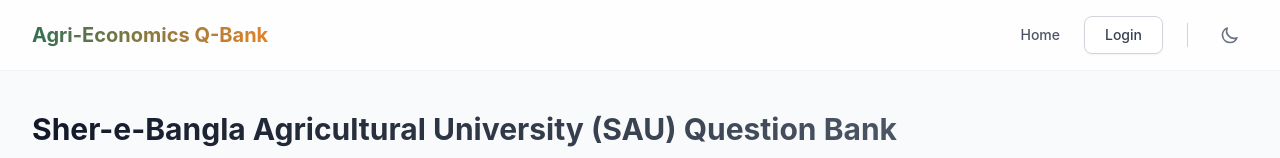
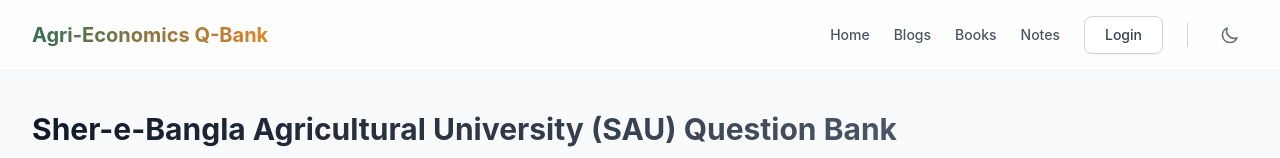
Before and after one commit to Adnan-Eram-Argho/question-bank-app, a React (Vite) app in the folder frontend/: page / in a window 1280 px wide. Shown: the top 158 px of the page. Built offline with nearby package versions, Linux system fonts and the light colour scheme; no server answers; the database is empty.

Commit message:
new buttons added

```diff
--- a/frontend/src/components/Layout.tsx
+++ b/frontend/src/components/Layout.tsx
@@ -76,6 +76,16 @@
                             Home
                         </Link>
 
+                        <button onClick={() => alert('Coming soon')} className="text-sm font-medium text-gray-600 hover:text-primary-600 dark:text-gray-300 dark:hover:text-primary-400 transition-colors">
+                            Blogs
+                        </button>
+                        <button onClick={() => alert('Coming soon')} className="text-sm font-medium text-gray-600 hover:text-primary-600 dark:text-gray-300 dark:hover:text-primary-400 transition-colors">
+                            Books
+                        </button>
+                        <button onClick={() => alert('Coming soon')} className="text-sm font-medium text-gray-600 hover:text-primary-600 dark:text-gray-300 dark:hover:text-primary-400 transition-colors">
+                            Notes
+                        </button>
+
                         {user ? (
                             <>
                                 {(role === 'admin' || role === 'collector') && (
@@ -133,6 +143,16 @@
                             <Link to="/" onClick={closeMobileMenu} className="block px-3 py-3 rounded-lg text-base font-medium text-gray-800 dark:text-gray-200 hover:bg-primary-50 hover:text-primary-700 dark:hover:bg-gray-800 dark:hover:text-primary-400 transition-colors">
                                 Home
                             </Link>
+
+                            <button onClick={() => { alert('Coming soon'); closeMobileMenu(); }} className="text-left w-full block px-3 py-3 rounded-lg text-base font-medium text-gray-800 dark:text-gray-200 hover:bg-primary-50 hover:text-primary-700 dark:hover:bg-gray-800 dark:hover:text-primary-400 transition-colors">
+                                Blogs
+                            </button>
+                            <button onClick={() => { alert('Coming soon'); closeMobileMenu(); }} className="text-left w-full block px-3 py-3 rounded-lg text-base font-medium text-gray-800 dark:text-gray-200 hover:bg-primary-50 hover:text-primary-700 dark:hover:bg-gray-800 dark:hover:text-primary-400 transition-colors">
+                                Books
+                            </button>
+                            <button onClick={() => { alert('Coming soon'); closeMobileMenu(); }} className="text-left w-full block px-3 py-3 rounded-lg text-base font-medium text-gray-800 dark:text-gray-200 hover:bg-primary-50 hover:text-primary-700 dark:hover:bg-gray-800 dark:hover:text-primary-400 transition-colors">
+                                Notes
+                            </button>
 
                             {user ? (
                                 <>
```
